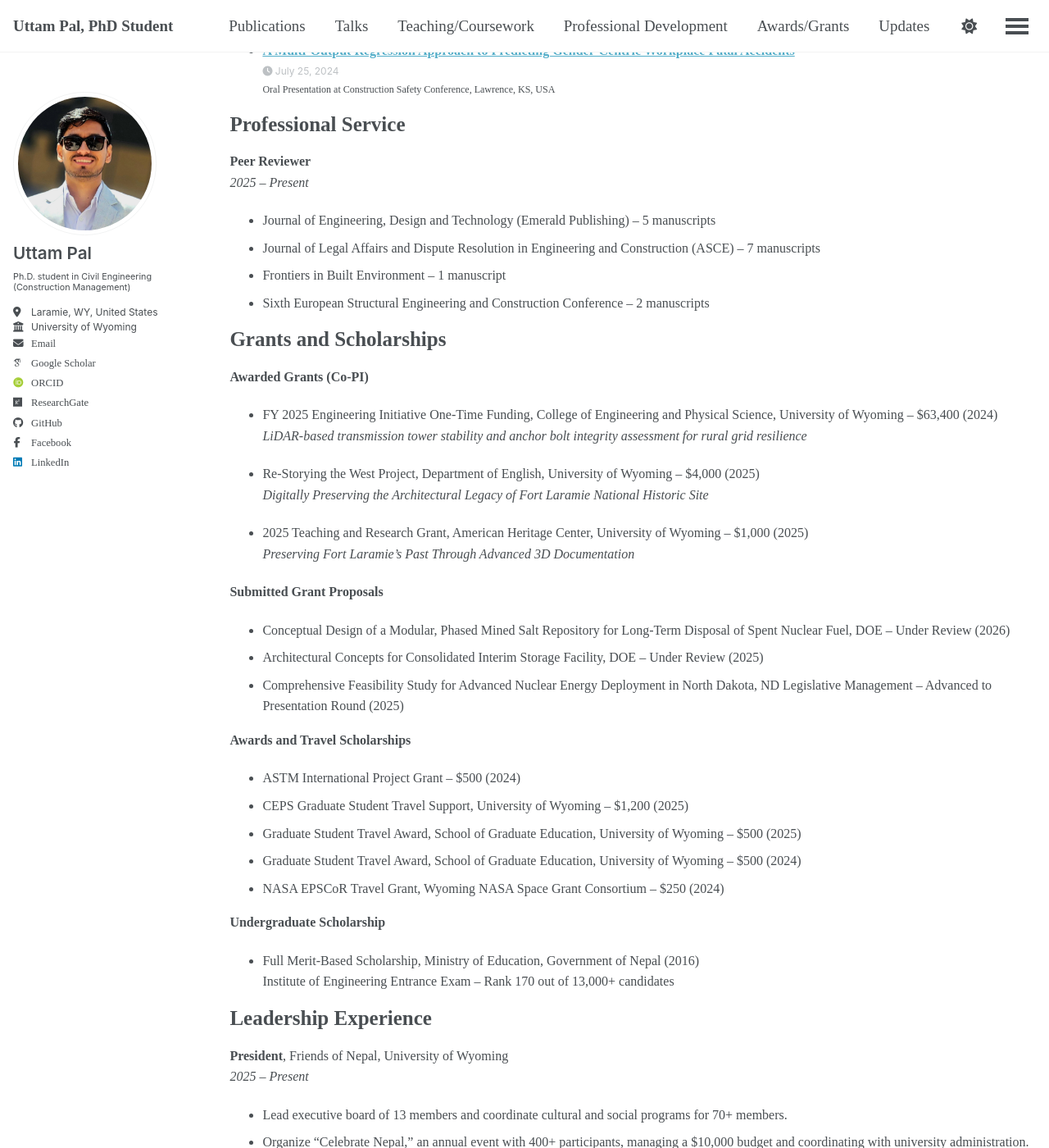
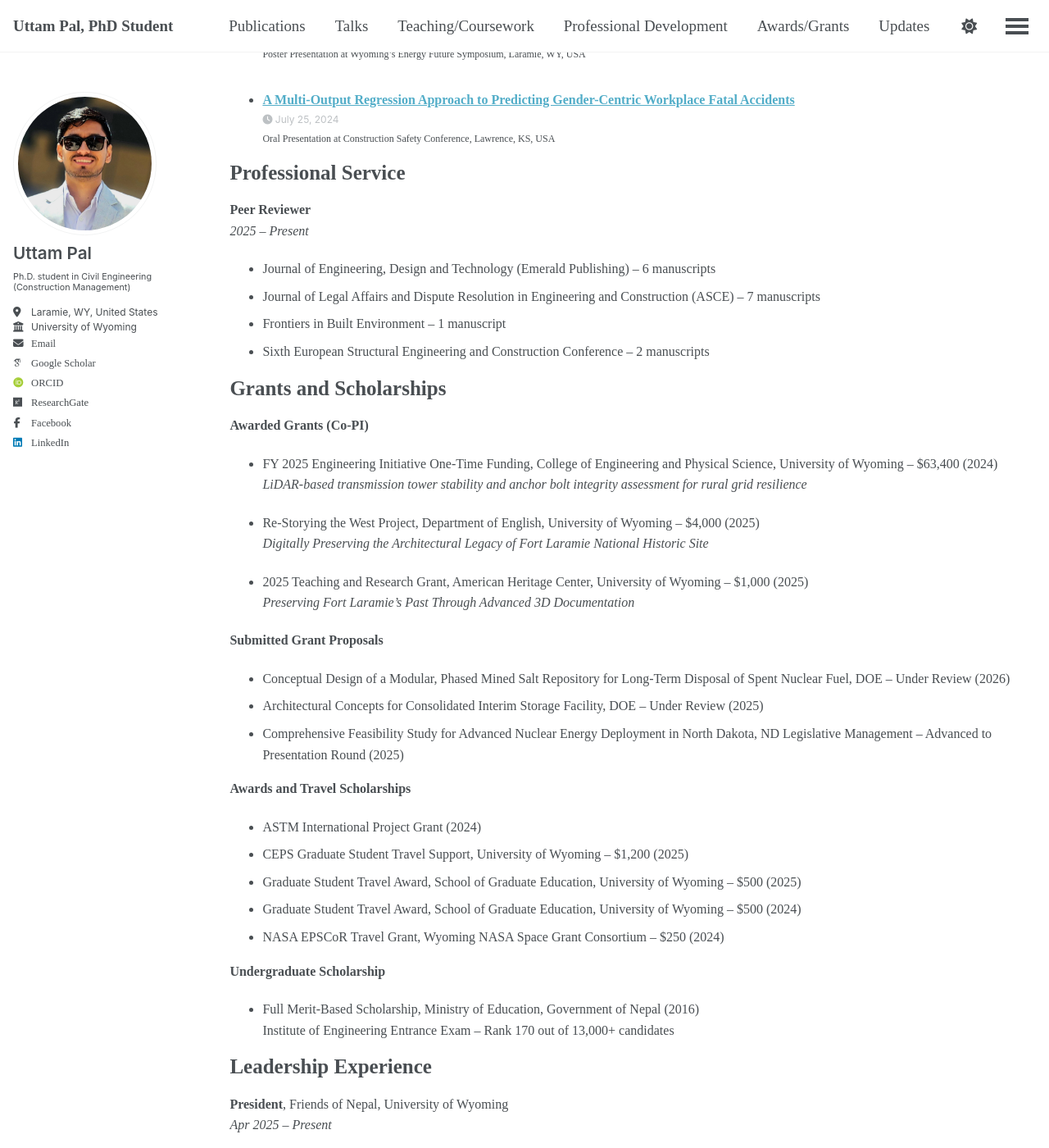
Before and after one commit to pal-uttam/pal-uttam.github.io, a Jekyll site: the page built from _pages/cv.md, in a window 1280 px wide and 1400 px high, scrolled down 2579 px. Shown: the whole window at 82% size. Built offline with Jekyll 4.4.1, drawn with Linux system fonts in a browser that asks for light colours; some web fonts are replaced; a script bundle is joined from its source files by our own code; library files that are not in the unit come from our copies; some of the changed text lies outside the part shown.

Commit message:
What I changed

```diff
--- a/_config.yml
+++ b/_config.yml
@@ -51,7 +51,7 @@
   bitbucket        : # Username - Update with your username on the site
   codepen          : # Username
   dribbble         : # Username
-  github           : "pal-uttam"
+  github           : #"pal-uttam"
   kaggle           : # Username
   stackoverflow    : # User number or user number and name (i.e., use "1" or "1/jeff-atwood")
 
@@ -87,7 +87,7 @@
   #books:
     #title: 'Books'
   manuscripts:
-    title: 'Journal Articles'
+    title: 'Journal Articles (9)'
   conferences:
     title: 'Conference Papers'
 
--- a/_includes/author-profile.html
+++ b/_includes/author-profile.html
@@ -45,7 +45,11 @@
         <li><a href="{{ author.arxiv }}"><i class="ai ai-arxiv ai-fw icon-pad-right"></i>arXiv</a></li>
       {% endif %}
       {% if author.googlescholar %}
-        <li><a href="{{ author.googlescholar }}"><i class="ai ai-google-scholar ai-fw icon-pad-right"></i>Google Scholar</a></li>
+        <li>
+          <a href="{{ author.googlescholar }}" target="_blank" rel="noopener noreferrer">
+           <i class="ai ai-google-scholar ai-fw icon-pad-right"></i>Google Scholar
+         </a>
+        </li>
       {% endif %}
       {% if author.inspire-hep %}
         <li><a href="{{ author.inspire-hep }}"><i class="ai ai-inspire ai-fw icon-pad-right"></i>INSPIRE-HEP</a></li>
@@ -54,13 +58,21 @@
         <li><a href="{{ author.impactstory }}"><i class="ai ai-impactstory ai-fw icon-pad-right"></i>Impactstory</a></li>
       {% endif %}
       {% if author.orcid %}
-        <li><a href="{{ author.orcid }}"><i class="ai ai-orcid ai-fw icon-pad-right"></i>ORCID</a></li>
+      <li>
+        <a href="{{ author.orcid }}" target="_blank" rel="noopener noreferrer">
+      <i class="ai ai-orcid ai-fw icon-pad-right"></i>ORCID
+      </a>
+      </li>
       {% endif %}
       {% if author.pubmed %}
         <li><a href="{{ author.pubmed }}"><i class="ai ai-pubmed ai-fw icon-pad-right"></i>PubMed</a></li>
       {% endif %}
       {% if author.researchgate %}
-        <li><a href="{{ author.researchgate }}"><i class="fab fa-fw fa-researchgate icon-pad-right" aria-hidden="true"></i>ResearchGate</a></li>
+        <li>
+          <a href="{{ author.researchgate }}" target="_blank" rel="noopener noreferrer">
+            <i class="fab fa-fw fa-researchgate icon-pad-right" aria-hidden="true"></i>ResearchGate
+          </a>
+        </li>
       {% endif %}
       {% if author.scopus %}
         <li><a href="{{ author.scopus }}"><i class="ai ai-scopus ai-fw icon-pad-right"></i>Scopus</a></li>
@@ -103,7 +115,11 @@
         <li><a href="https://bsky.app/profile/{{ author.bluesky }}"><i class="fab fa-fw fa-bluesky icon-pad-right" aria-hidden="true"></i>Bluesky</a></li>
       {% endif %}
       {% if author.facebook %}
-        <li><a href="https://www.facebook.com/{{ author.facebook }}"><i class="fab fa-fw fa-facebook-f icon-pad-right" aria-hidden="true"></i>Facebook</a></li>
+        <li>
+          <a href="https://www.facebook.com/{{ author.facebook }}" target="_blank" rel="noopener noreferrer">
+            <i class="fab fa-fw fa-facebook-f icon-pad-right" aria-hidden="true"></i>Facebook
+          </a>
+        </li>
       {% endif %}
       {% if author.flickr %}
         <li><a href="https://www.flickr.com/{{ author.flickr }}"><i class="fab fa-fw fa-flickr icon-pad-right" aria-hidden="true"></i>Flickr</a></li>
@@ -127,7 +143,11 @@
         <li><a href="https://last.fm/user/{{ author.lastfm }}"><i class="fab fa-fw fa-lastfm icon-pad-right" aria-hidden="true"></i>Last.fm</a></li>
       {% endif %}
       {% if author.linkedin %}
-        <li><a href="https://www.linkedin.com/in/{{ author.linkedin }}"><i class="fab fa-fw fa-linkedin icon-pad-right" aria-hidden="true"></i>LinkedIn</a></li>
+        <li>
+          <a href="https://www.linkedin.com/in/{{ author.linkedin }}" target="_blank" rel="noopener noreferrer">
+            <i class="fab fa-fw fa-linkedin icon-pad-right" aria-hidden="true"></i>LinkedIn
+          </a>
+        </li>
       {% endif %}
       {% if author.mastodon %}
         <li><a href="{{ author.mastodon }}"><i class="fab fa-fw fa-mastodon icon-pad-right" aria-hidden="true"></i>Mastodon</a></li>
--- a/_pages/cv.md
+++ b/_pages/cv.md
@@ -73,7 +74,7 @@
 **Peer Reviewer**
 *2025 – Present*
 
-- Journal of Engineering, Design and Technology (Emerald Publishing) – 5 manuscripts
+- Journal of Engineering, Design and Technology (Emerald Publishing) – 6 manuscripts
 - Journal of Legal Affairs and Dispute Resolution in Engineering and Construction (ASCE) – 7 manuscripts
 - Frontiers in Built Environment – 1 manuscript
 - Sixth European Structural Engineering and Construction Conference – 2 manuscripts
@@ -100,7 +101,7 @@
 
 **Awards and Travel Scholarships**
 
-- ASTM International Project Grant – $500 (2024)
+- ASTM International Project Grant (2024)
 - CEPS Graduate Student Travel Support, University of Wyoming – $1,200 (2025)
 - Graduate Student Travel Award, School of Graduate Education, University of Wyoming – $500 (2025)
 - Graduate Student Travel Award, School of Graduate Education, University of Wyoming – $500 (2024)
@@ -115,18 +116,18 @@
 ======
 
 **President**, Friends of Nepal, University of Wyoming
-*2025 – Present*
+*Apr 2025 – Present*
 
 - Lead executive board of 13 members and coordinate cultural and social programs for 70+ members.
 - Organize “Celebrate Nepal,” an annual event with 400+ participants, managing a $10,000 budget and coordinating with university administration.
 
 **Vice President**, Friends of Nepal, University of Wyoming
-*2024 – 2025*
+*Apr 2024 – Apr 2025*
 
 - Supported executive operations, event logistics, budgeting, and inter-organization coordination.
 
 **President**, Civil Engineering Students’ Society-Nepal, 14th Committee
-*2019 – 2021*
+*Dec 2019 – May 2021*
 
 - Led academic and research initiatives for undergraduate civil engineering students across Nepal.
 - Organized the 11th National Civil Engineering Exhibition with 2000+ participants.
```
Also changed, not shown: other parts of _pages/cv.md (+1 -0 lines).
